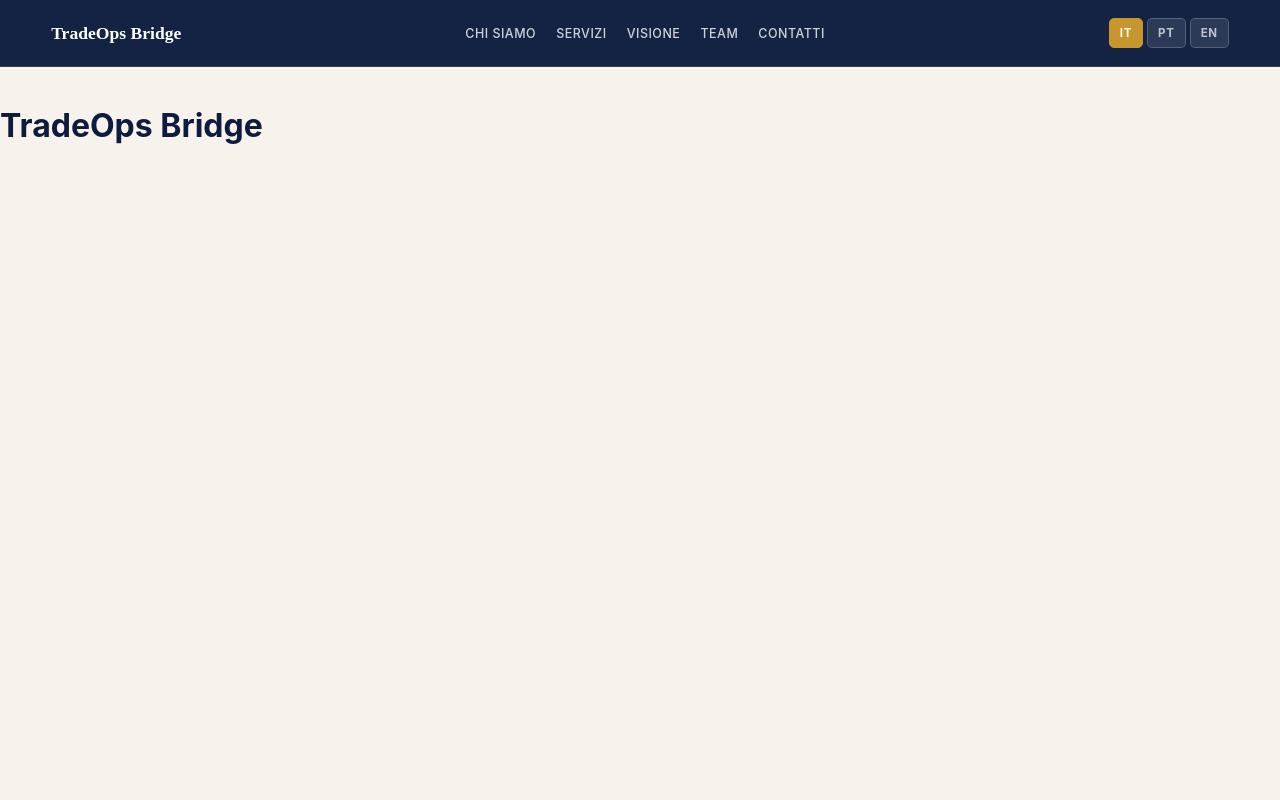
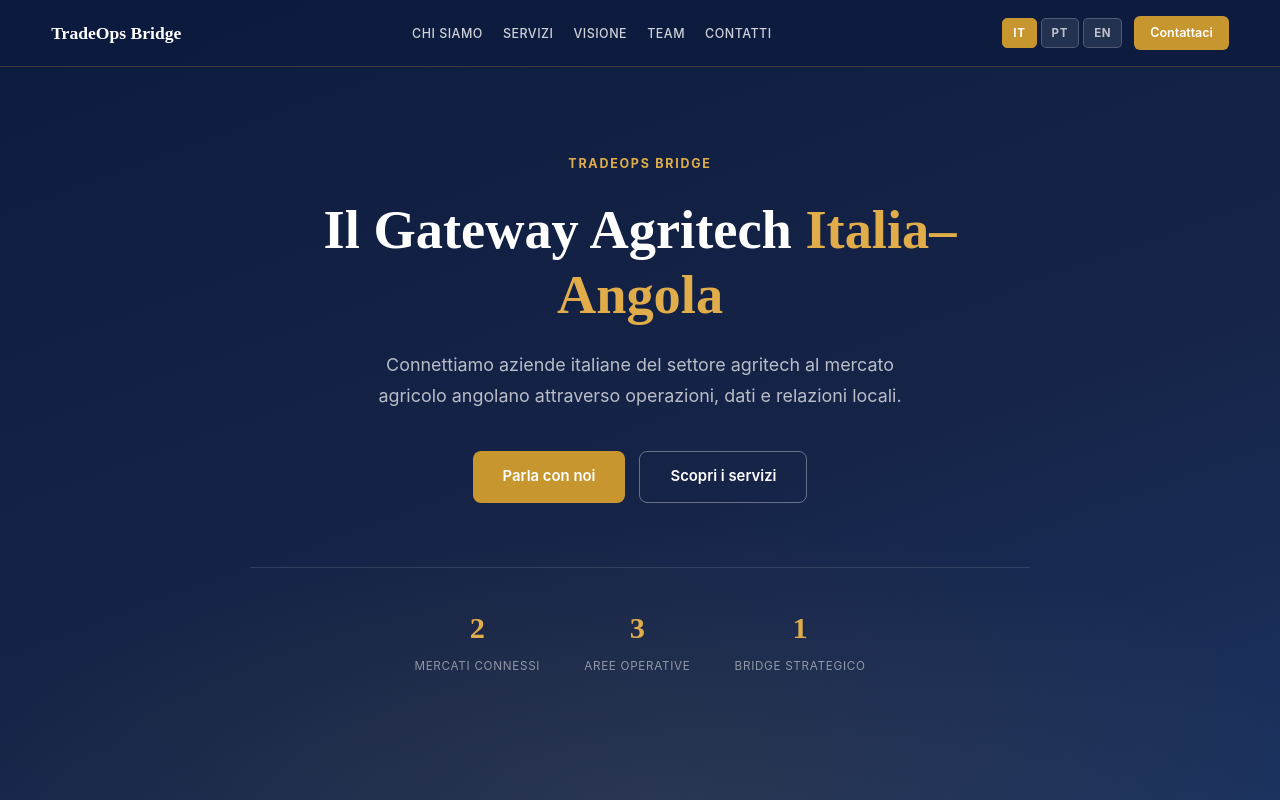
Before and after one commit to NicolauAlfredo/tradeops-bridge, a React (Vite) app: page / in a window 1280 px wide. Built offline with nearby package versions, Linux system fonts and the light colour scheme.

Commit message:
feat: add hero section

```diff
--- a/src/App.tsx
+++ b/src/App.tsx
@@ -1,5 +1,6 @@
 import Header from "./components/layout/Header/Header";
 import { useLanguage } from "./hooks/useLanguage";
+import Home from "./pages/Home/Home";
 
 function App() {
   const { language, changeLanguage } = useLanguage();
@@ -7,10 +8,7 @@ function App() {
   return (
     <>
       <Header currentLanguage={language} onChangeLanguage={changeLanguage} />
-
-      <main style={{ paddingTop: "100px" }}>
-        <h1>TradeOps Bridge</h1>
-      </main>
+      <Home currentLanguage={language} />
     </>
   );
 }
--- a/src/components/layout/Header/Header.tsx
+++ b/src/components/layout/Header/Header.tsx
@@ -50,6 +50,10 @@ function Header({ currentLanguage, onChangeLanguage }: HeaderProps) {
             onChangeLanguage={onChangeLanguage}
           />
 
+          <a href="#contact" className="header__cta">
+            {contactLabel}
+          </a>
+
           <button
             type="button"
             className="header__menu-button"
--- a/src/pages/Home/Home.tsx
+++ b/src/pages/Home/Home.tsx
@@ -0,0 +1,16 @@
+import type { Language } from "../../types/language.type";
+import HeroSection from "./components/HeroSection/HeroSection";
+
+type HomeProps = {
+  currentLanguage: Language;
+};
+
+function Home({ currentLanguage }: HomeProps) {
+  return (
+    <main>
+      <HeroSection currentLanguage={currentLanguage} />
+    </main>
+  );
+}
+
+export default Home;
--- /dev/null
+++ b/src/pages/Home/components/HeroSection/HeroSection.css
@@ -0,0 +1,135 @@
+.hero-section {
+  min-height: 100vh;
+  background:
+    radial-gradient(
+      ellipse 80% 50% at 50% 100%,
+      rgba(200, 150, 46, 0.1) 0%,
+      transparent 70%
+    ),
+    linear-gradient(
+      160deg,
+      var(--color-navy) 0%,
+      var(--color-navy-light) 60%,
+      #1a3260 100%
+    );
+  display: flex;
+  align-items: center;
+  justify-content: center;
+  text-align: center;
+  padding: 110px 5% 80px;
+}
+
+.hero-section__content {
+  max-width: 780px;
+}
+
+.hero-section__eyebrow {
+  color: var(--color-gold-light);
+  font-size: 0.78rem;
+  font-weight: 700;
+  letter-spacing: 0.14em;
+  text-transform: uppercase;
+  margin-bottom: 24px;
+}
+
+.hero-section__title {
+  font-family: var(--font-heading);
+  font-size: clamp(2rem, 5vw, 3.4rem);
+  font-weight: 800;
+  color: #fff;
+  line-height: 1.18;
+  margin-bottom: 22px;
+}
+
+.hero-section__title em {
+  color: var(--color-gold-light);
+  font-style: normal;
+}
+
+.hero-section__description {
+  max-width: 560px;
+  margin: 0 auto 40px;
+  color: rgba(255, 255, 255, 0.7);
+  font-size: clamp(0.95rem, 2vw, 1.12rem);
+  line-height: 1.75;
+}
+
+.hero-section__actions {
+  display: flex;
+  justify-content: center;
+  gap: 14px;
+  flex-wrap: wrap;
+}
+
+.hero-section__button {
+  display: inline-flex;
+  align-items: center;
+  justify-content: center;
+  gap: 8px;
+  text-decoration: none;
+  font-size: 0.93rem;
+  font-weight: 600;
+  padding: 13px 30px;
+  border-radius: 8px;
+  transition:
+    background var(--transition-fast),
+    color var(--transition-fast),
+    border-color var(--transition-fast),
+    transform var(--transition-fast);
+}
+
+.hero-section__button:hover {
+  transform: translateY(-2px);
+}
+
+.hero-section__button--primary {
+  background: var(--color-gold);
+  color: #fff;
+}
+
+.hero-section__button--primary:hover {
+  background: var(--color-gold-light);
+}
+
+.hero-section__button--outline {
+  color: #fff;
+  border: 1.5px solid rgba(255, 255, 255, 0.35);
+}
+
+.hero-section__button--outline:hover {
+  color: var(--color-gold-light);
+  border-color: var(--color-gold-light);
+}
+
+.hero-section__stats {
+  display: flex;
+  justify-content: center;
+  gap: 44px;
+  flex-wrap: wrap;
+  margin-top: 64px;
+  padding-top: 36px;
+  border-top: 1px solid rgba(255, 255, 255, 0.12);
+}
+
+.hero-section__stat strong {
+  display: block;
+  font-family: var(--font-heading);
+  font-size: 1.9rem;
+  font-weight: 700;
+  color: var(--color-gold-light);
+}
+
+.hero-section__stat span {
+  display: block;
+  margin-top: 4px;
+  color: rgba(255, 255, 255, 0.5);
+  font-size: 0.73rem;
+  letter-spacing: 0.06em;
+  text-transform: uppercase;
+}
+
+@media (max-width: 500px) {
+  .hero-section__stats {
+    gap: 24px;
+  }
+}
--- /dev/null
+++ b/src/pages/Home/components/HeroSection/HeroSection.tsx
@@ -0,0 +1,94 @@
+import type { Language } from "../../../../types/language.type";
+import "./HeroSection.css";
+
+type HeroSectionProps = {
+  currentLanguage: Language;
+};
+
+const heroContent = {
+  it: {
+    title: "Il Gateway Agritech Italia–Angola",
+    highlight: "Italia–Angola",
+    description:
+      "Connettiamo aziende italiane del settore agritech al mercato agricolo angolano attraverso operazioni, dati e relazioni locali.",
+    primaryAction: "Parla con noi",
+    secondaryAction: "Scopri i servizi",
+    stats: [
+      { value: "2", label: "Mercati connessi" },
+      { value: "3", label: "Aree operative" },
+      { value: "1", label: "Bridge strategico" },
+    ],
+  },
+  pt: {
+    title: "O Gateway Agritech Itália–Angola",
+    highlight: "Itália–Angola",
+    description:
+      "Conectamos empresas italianas do setor agritech ao mercado agrícola angolano através de operações, dados e relações locais.",
+    primaryAction: "Falar connosco",
+    secondaryAction: "Ver serviços",
+    stats: [
+      { value: "2", label: "Mercados conectados" },
+      { value: "3", label: "Áreas operacionais" },
+      { value: "1", label: "Bridge estratégico" },
+    ],
+  },
+  en: {
+    title: "The Italy–Angola Agritech Gateway",
+    highlight: "Italy–Angola",
+    description:
+      "We connect Italian agritech companies to the Angolan agricultural market through operations, data and local relationships.",
+    primaryAction: "Talk to us",
+    secondaryAction: "Explore services",
+    stats: [
+      { value: "2", label: "Connected markets" },
+      { value: "3", label: "Operational areas" },
+      { value: "1", label: "Strategic bridge" },
+    ],
+  },
+};
+
+function HeroSection({ currentLanguage }: HeroSectionProps) {
+  const content = heroContent[currentLanguage];
+
+  return (
+    <section id="home" className="hero-section">
+      <div className="hero-section__content">
+        <p className="hero-section__eyebrow">TradeOps Bridge</p>
+
+        <h1 className="hero-section__title">
+          {content.title.replace(content.highlight, "")}
+          <em>{content.highlight}</em>
+        </h1>
+
+        <p className="hero-section__description">{content.description}</p>
+
+        <div className="hero-section__actions">
+          <a
+            href="#contact"
+            className="hero-section__button hero-section__button--primary"
+          >
+            {content.primaryAction}
+          </a>
+
+          <a
+            href="#services"
+            className="hero-section__button hero-section__button--outline"
+          >
+            {content.secondaryAction}
+          </a>
+        </div>
+
+        <div className="hero-section__stats">
+          {content.stats.map((stat) => (
+            <div key={stat.label} className="hero-section__stat">
+              <strong>{stat.value}</strong>
+              <span>{stat.label}</span>
+            </div>
+          ))}
+        </div>
+      </div>
+    </section>
+  );
+}
+
+export default HeroSection;
```
